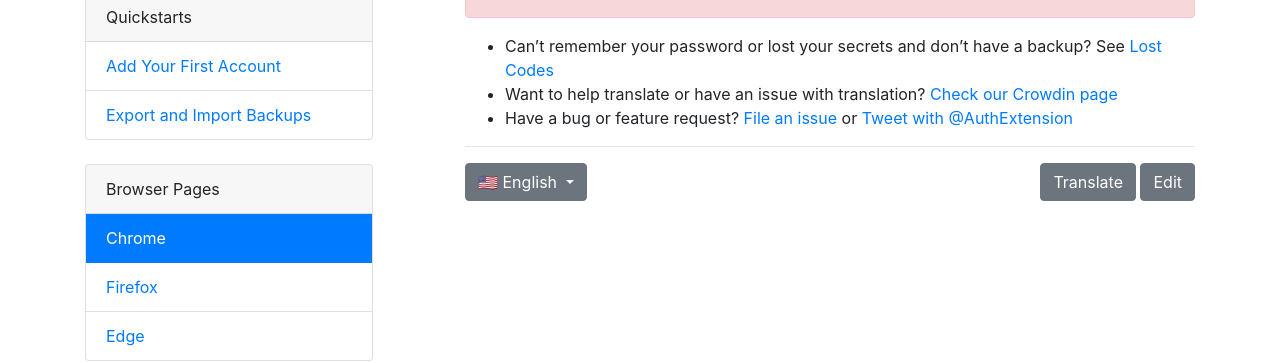
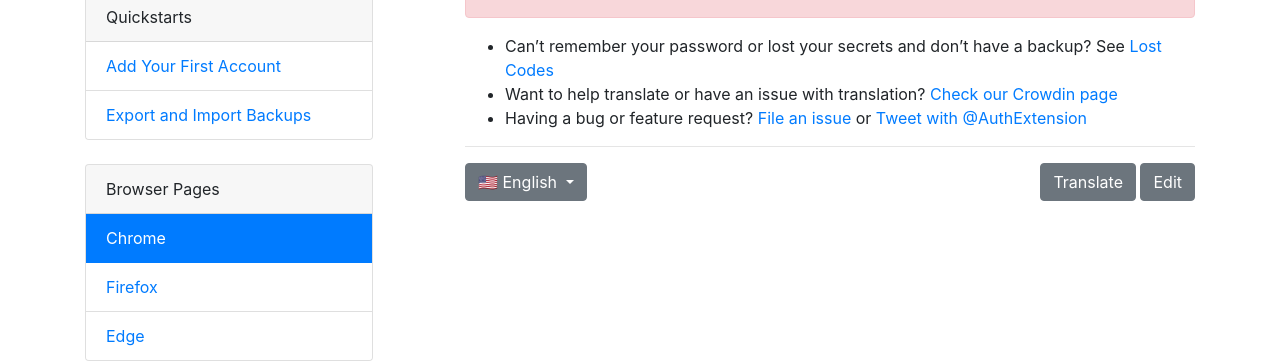
Before and after one commit to Authenticator-Extension/authenticator.cc, a Jekyll site: the page built from docs/en/chrome-issues.md, in a window 1280 px wide. Shown: the part 235-598 px from the top of the page. Built offline with Jekyll 4.4.1, drawn with Linux system fonts in a browser that asks for light colours; our own code applies the rules of GitHub Pages for plain Markdown files.

Commit message:
Update chrome-issues.md

```diff
--- a/docs/en/chrome-issues.md
+++ b/docs/en/chrome-issues.md
@@ -9,4 +9,4 @@
 
 - Can't remember your password or lost your secrets and don't have a backup? See [Lost Codes](lost-codes)
 - Want to help translate or have an issue with translation? [Check our Crowdin page](https://crowdin.com/project/authenticator-firefox)
-- Have a bug or feature request? [File an issue](https://github.com/Authenticator-Extension/Authenticator/issues/new/choose) or [Tweet with @AuthExtension](https://twitter.com/intent/tweet?text=@AuthExtension)
+- Having a bug or feature request? [File an issue](https://github.com/Authenticator-Extension/Authenticator/issues/new/choose) or [Tweet with @AuthExtension](https://twitter.com/intent/tweet?text=@AuthExtension)
```
